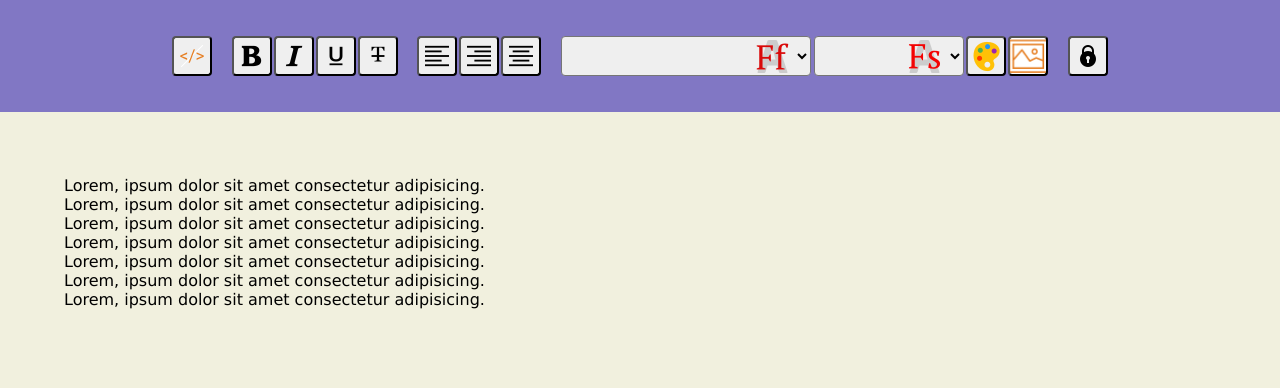
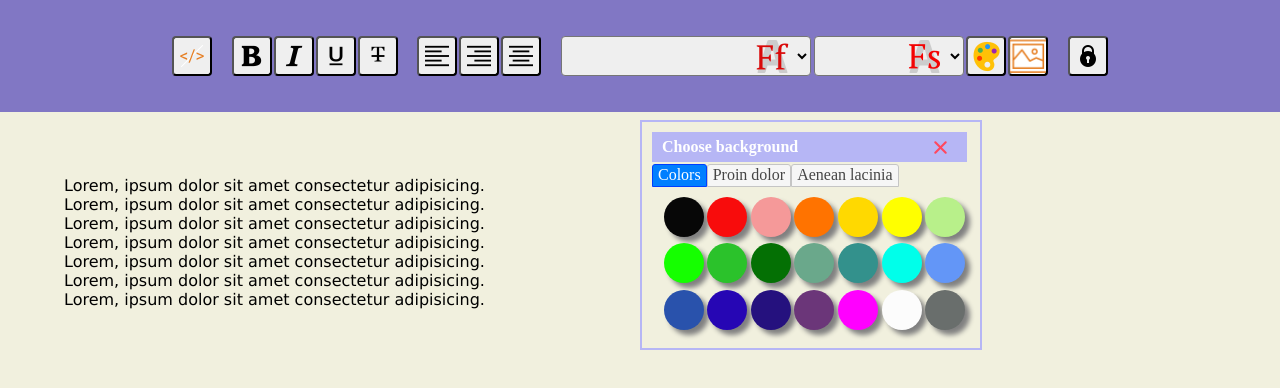
Before and after one commit to Tiperus/Control_N2_JS_Ponomarenko, a plain HTML site: page index.html in a window 1280 px wide. Both pictures are taken after a click on the button 1028 px from the left and 56 px from the top of the page. Drawn offline with nearby package versions, Linux system fonts and the light colour scheme.

Commit message:
add modal for background color

```diff
--- a/index.html
+++ b/index.html
@@ -3,8 +3,9 @@
 <head>
     <meta charset="UTF-8">
     <meta name="viewport" content="width=device-width, initial-scale=1.0">
+    <link rel="stylesheet" href="https://cdnjs.cloudflare.com/ajax/libs/jqueryui/1.12.1/jquery-ui.min.css">
+    <!-- <link rel="stylesheet" href="/resources/demos/style.css"> -->
     <link rel="stylesheet" href="style.css">
-    <!-- <link rel="stylesheet" href="//code.jquery.com/ui/1.12.1/themes/base/jquery-ui.css"> -->
     <script src="https://cdnjs.cloudflare.com/ajax/libs/jquery/3.5.1/jquery.min.js"></script>
     <script src="https://cdnjs.cloudflare.com/ajax/libs/jqueryui/1.12.1/jquery-ui.min.js"></script>
 
@@ -78,20 +79,44 @@
                 </div>
                 <button class="main_panel_sec_btn_textstyle-backgroundcolor" id="main_panel_sec_btn_textstyle-backgroundcolor" type="button"></button>
                 <div id="tabs" class="disabled">
-                    <h4 class="head_color_box">Choose background color or image</h4>
-                    <ul>
-                      <li><a href="#fragment-1">Color</a></li>
-                      <li><a href="#fragment-2">Images</a></li>
-                      <li><a href="#fragment-3">Files</a></li>
-                    </ul>
-                    <div id="#fragment-1">
-                      <p>Proin .</p>
+                    <div class="main_panel_sec_btn_background_choisebox-header">
+                    <h4 class="head_color_box">Choose background</h4>
+                    <div class="close"></div>
+                    </div><br>
+                    <ul class="main_panel_sec_windows_textstyle-backgroundcolor-ul">
+
+                      <li><a href="#tabs-1"> Colors </a></li>
+                      <li><a href="#tabs-2">Proin dolor</a></li>
+                      <li><a href="#tabs-3">Aenean lacinia</a></li>
+                    </ul >
+                    <div id="tabs-1">
+                        <div class="color_box_backgound"></div>
+                        <div class="color_box_backgound"></div>
+                        <div class="color_box_backgound"></div>
+                        <div class="color_box_backgound"></div>
+                        <div class="color_box_backgound"></div>
+                        <div class="color_box_backgound"></div>
+                        <div class="color_box_backgound"></div>
+                        <div class="color_box_backgound"></div>
+                        <div class="color_box_backgound"></div>
+                        <div class="color_box_backgound"></div>
+                        <div class="color_box_backgound"></div>
+                        <div class="color_box_backgound"></div>
+                        <div class="color_box_backgound"></div>
+                        <div class="color_box_backgound"></div>
+                        <div class="color_box_backgound"></div>
+                        <div class="color_box_backgound"></div>
+                        <div class="color_box_backgound"></div>
+                        <div class="color_box_backgound"></div>
+                        <div class="color_box_backgound"></div>
+                        <div class="color_box_backgound"></div>
+                        <div class="color_box_backgound"></div>
                     </div>
-                    <div id="#fragment-2">
-                      <p>Morbi t</p>
+                    <div id="tabs-2">
+                      <p>Morbi tincidunt, dui s</p>
                     </div>
-                    <div id="#fragment-3">
-                      <p>Mauris erit.</p>
+                    <div id="tabs-3">
+                      <p>Mauris eleifend est et</p>
                     </div>
                   </div>
             </section>
--- a/main.js
+++ b/main.js
@@ -79,21 +79,20 @@ $(function(){
     //________________________________________ Згортання вікна боксу кольорів текту
     $('.close').click(function (e) {
         $('#color_text').attr('class','disabled');
+        $("#tabs").attr('class','disabled');
     });
-    // __________________________________________Table
-
-    $( "#tabs" ).tabs( "disable" );
-    $('#main_panel_sec_btn_textstyle-backgroundcolor').click(function (e) {
-        $( "#tabs" ).tabs( "enable" );
-
-    });
-
 
 // ________________________________________________вікно backgroud
 $('#main_panel_sec_btn_textstyle-backgroundcolor').click(function (e) {
     $( "#tabs" ).tabs();
-    $( "#tabs" ).attr('class', 'main_panel_sec_btn_textstyle-backgroundcolor_choisebox');
+    $( "#tabs" ).attr('class', 'main_panel_sec_windows_textstyle-backgroundcolor');
 });
+    // _______________________________________________________колір бекгроунд
+    $('.color_box_backgound').click(function (e) {
+        changeStyle('backgroundColor',$(this).css('background-color'));
+        $("#tabs").attr('class','disabled');
+
+    });
 
 // _______________________________________________________Стилізація селекту
     let optionsArial=$('#arial').val()
--- a/style.css
+++ b/style.css
@@ -132,7 +132,7 @@ select{
 .main_panel_sec_btn_textstyle_choisebox-header{
     width: 99%;
     height: 30px;
-    margin: 0 0px 20px 0;
+    margin: 0 0 20px 0;
     display: flex;
     flex-flow: row nowrap;
     justify-content: center;
@@ -227,12 +227,130 @@ select{
 .color_box:nth-of-type(22){
     background-color: rgb(7, 7, 7);
 }
-.main_panel_sec_btn_textstyle-backgroundcolor_choisebox{
+
+/* .main_panel_sec_btn_textstyle-backgroundcolor_choisebox{
     position: absolute;
     top: 15vh;
     left: 50vw;
+} */
+.main_panel_sec_windows_textstyle-backgroundcolor{
+    width: 342px;
+    height: 230px;
+    position: absolute;
+    top:15vh;
+    left: 50vw;
+    /* background-color: rgba(255, 99, 71, 0.383); */
+    padding: 10px;
+
+    border: 2px solid rgb(182, 182, 245);
 }
 
+.main_panel_sec_windows_textstyle-backgroundcolor-ul{
+    display: flex;
+    flex-flow: row wrap;
+    justify-content: start;
+    margin-top: 10px;
+    background-color: transparent;
+    border: none;
+}
+.main_panel_sec_btn_background_choisebox-header{
+    width: 99%;
+    height: 30px;
+    margin: 0 0px -26px 0;
+    display: flex;
+    flex-flow: row nowrap;
+    justify-content: center;
+    align-items: center;
+    background-color: rgb(182, 182, 245);
+    color: white;
+}
+
+#tabs-1{
+    padding: 10px;
+    height: 160px;
+    width: 325px;
+    display: flex;
+    flex-flow: row wrap;
+    justify-content: space-around;
+    background-color: transparent;
+    border: none;
+
+}
+.color_box_backgound{
+    width: 40px;
+    height: 40px;
+    box-shadow: 5px 5px 5px gray;
+    border-radius: 50%;
+}
+[href^="#tabs"]{
+    padding: 2px 5px 2px 5px;
+}
+.color_box_backgound:nth-of-type(1){
+    background-color: rgb(7, 7, 7);
+}
+.color_box_backgound:nth-of-type(2){
+    background-color: rgb(248, 12, 12);
+}
+.color_box_backgound:nth-of-type(3){
+    background-color: rgb(245, 153, 153);
+}
+.color_box_backgound:nth-of-type(4){
+    background-color: rgb(255, 115, 0);
+}
+.color_box_backgound:nth-of-type(5){
+    background-color: rgb(255, 217, 0);
+}
+.color_box_backgound:nth-of-type(6){
+    background-color: rgb(255, 255, 0);
+}
+.color_box_backgound:nth-of-type(7){
+    background-color: rgb(184, 240, 138);
+}
+.color_box_backgound:nth-of-type(8){
+    background-color: rgb(21, 255, 0);
+}
+.color_box_backgound:nth-of-type(9){
+    background-color: rgb(43, 194, 43);
+}
+.color_box_backgound:nth-of-type(10){
+    background-color: rgb(4, 112, 4);
+}
+.color_box_backgound:nth-of-type(11){
+    background-color: rgb(106, 168, 139);
+}
+.color_box_backgound:nth-of-type(12){
+    background-color: rgb(51, 145, 140);
+}
+.color_box_backgound:nth-of-type(13){
+    background-color:rgb(0, 255, 234);
+}
+.color_box_backgound:nth-of-type(14){
+    background-color: rgb(99, 150, 247);
+}
+.color_box_backgound:nth-of-type(15){
+    background-color: rgb(41, 82, 172);
+}
+.color_box_backgound:nth-of-type(16){
+    background-color: rgb(38, 6, 180);
+}
+.color_box_backgound:nth-of-type(17){
+    background-color: rgb(37, 17, 126);
+}
+.color_box_backgound:nth-of-type(18){
+    background-color: rgb(107, 54, 121);
+}
+.color_box_backgound:nth-of-type(19){
+    background-color: rgb(255, 0, 255);
+}
+.color_box_backgound:nth-of-type(20){
+    background-color: rgb(252, 252, 252);
+}
+.color_box_backgound:nth-of-type(21){
+    background-color: rgb(105, 110, 108);
+}
+.color_box_backgound:nth-of-type(22){
+    background-color: rgb(7, 7, 7);
+}
 
 
 
```
